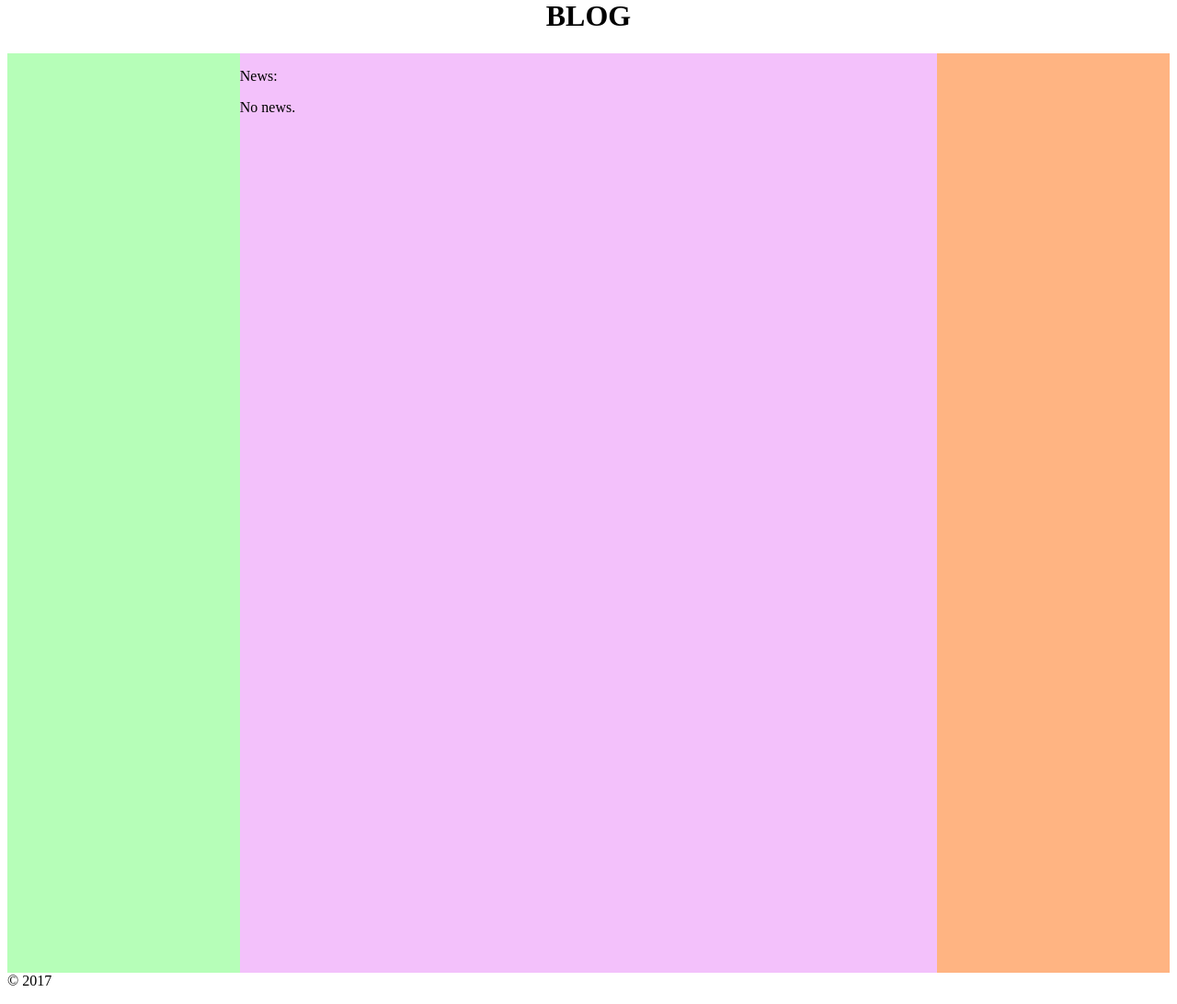
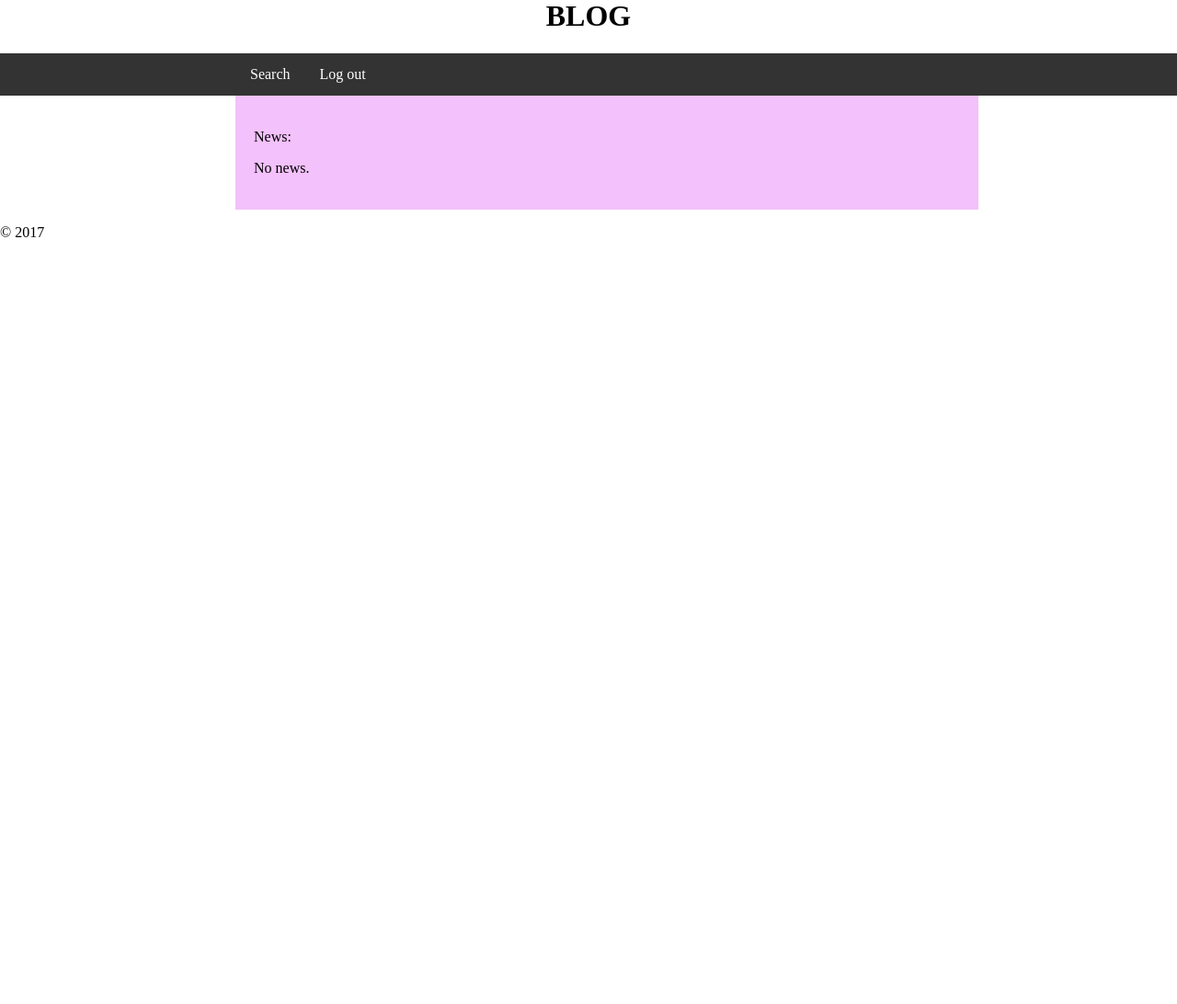
Before and after one commit to amm-poiais/laktionova_tsaplina, a Django app: page / in a window 1280 px wide. Shown: the part 22-1114 px from the top of the page at 92% size. After the commit the page ends 280 px from the top, so only its background shows below. Run offline with Django 3.2, Linux system fonts and the light colour scheme; data that the repository does not hold is empty.

Commit message:
Fixed design of base.html

```diff
--- a/templates/base.html
+++ b/templates/base.html
@@ -3,12 +3,53 @@
 <head>
     <meta charset="UTF-8">
     <title>{% block title %}{% endblock %}</title>
+    <style type="text/css">
+        body{
+            margin:0;
+        }
+        .main_column{
+            background-color: #f3c1fb;
+            width:60%;
+            margin-left:20%;
+            margin-right:20%;
+            padding:20px;
+        }
+        .menu{
+            background-color: #333333;
+            padding-left:20%;
+            padding-right:20%;
+        }
+        .menu ul {
+            list-style-type: none;
+            margin: 0;
+            padding: 0;
+            overflow: hidden;
+            background-color: #333333;
+        }
+        .menu li {
+            float: left;
+        }
+        .menu li a {
+            display: block;
+            color: white;
+            text-align: center;
+            padding: 14px 16px;
+            text-decoration: none;
+        }
+        .menu li a:hover {
+            background-color: #111111;
+        }
+        a:link, a:visited {
+            color: #000000;
+            text-decoration: none;
+        }
+    </style>
 </head>
 <body>
     <header>
         {% block header %}
         <div class="header_name">
-            <h1 style="text-align: center">BLOG</h1>
+            <h1 style="text-align: center"><a href="/">BLOG</a></h1>
         </div>
         <div class="login_logout">
             <a></a>
@@ -16,14 +57,29 @@
         {% endblock %}
     </header>
     <main>
-        <div class="left_column" style="float: left;min-height: 1000px; width: 20%; background-color: #b6feb8;">
-            {% block left_column %}{% endblock %}
-        </div>
-        <div class="main_column" style="float: left;min-height: 1000px; width: 60%; background-color: #f3c1fb;">
-            {% block main_column %}{% endblock %}
-        </div>
-       <div class="right_column" style="float: left;min-height: 1000px; width: 20%; background-color: #ffb482;">
-            {% block right_column %}{% endblock %}
+        <div>
+            <div class="menu">
+                <ul>
+                  {% if request.user.is_staff %}
+                      <li><a href="#">Admin</a></li>
+                  {% endif %}
+                  <li><a href="search.html">Search</a></li>
+                  {% if request.user %}
+                    <li><a href="logout.html">Log out</a></li>
+                  {% else %}
+                    <li><a href="login.html">Log in</a></li>
+                  {% endif %}
+                </ul>
+            </div>
+            <!--<div class="left_column" style=" display:inline-block; min-width: 20%; background-color: #b6feb8;">
+                {% block left_column %}{% endblock %}
+            </div>-->
+            <div class="main_column" style="" >
+                {% block main_column %}{% endblock %}
+            </div>
+           <!--<div class="right_column" style=" display:inline-block; min-width: 20%; background-color: #ffb482;">
+                {% block right_column %}{% endblock %}
+            </div>-->
         </div>
     </main>
     <footer>
```
